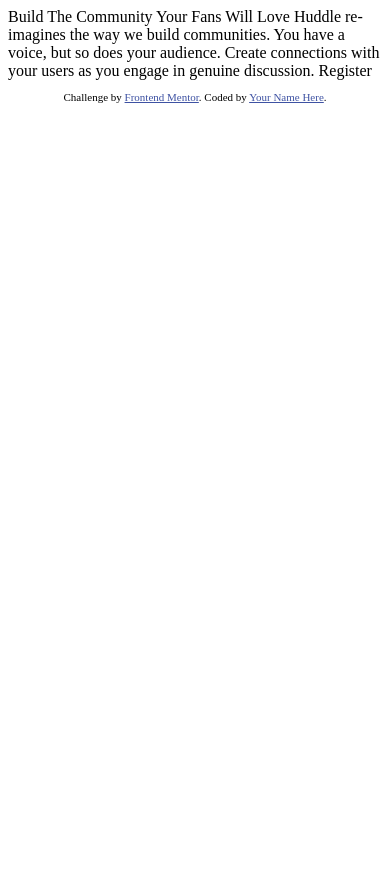
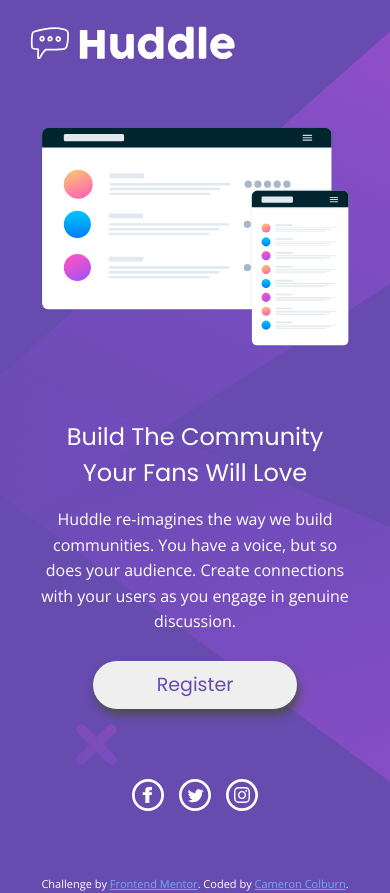
Before and after one commit to cameroncolburn/fm-huddle-landing-page-challenge, a plain HTML site: page index.html in a window 390 px wide. Before the commit the page ends 844 px from the top, so only its background shows below. Drawn offline with nearby package versions, Linux system fonts and the light colour scheme.

Commit message:
first draft solution

```diff
--- a/index.html
+++ b/index.html
@@ -1,33 +1,83 @@
 <!DOCTYPE html>
 <html lang="en">
+
 <head>
   <meta charset="UTF-8">
-  <meta name="viewport" content="width=device-width, initial-scale=1.0"> <!-- displays site properly based on user's device -->
-
+  <meta name="viewport" content="width=device-width, initial-scale=1.0">
+  <!-- displays site properly based on user's device -->
+  <link rel="stylesheet" href="./normalize.css">
   <link rel="icon" type="image/png" sizes="32x32" href="./images/favicon-32x32.png">
+  <link href="https://fonts.googleapis.com/css2?family=Open+Sans&family=Poppins:wght@400;700&display=swap"
+    rel="stylesheet">
+  <!-- <link rel="stylesheet" href="https://stackpath.bootstrapcdn.com/bootstrap/4.5.1/css/bootstrap.min.css"
+    integrity="sha384-VCmXjywReHh4PwowAiWNagnWcLhlEJLA5buUprzK8rxFgeH0kww/aWY76TfkUoSX" crossorigin="anonymous"> -->
+  <link rel="stylesheet" href="style.css">
 
   <title>Frontend Mentor | Huddle landing page with single introductory section</title>
+</head>
 
-  <!-- Feel free to remove these styles or customise in your own stylesheet 👍 -->
-  <style>
-    .attribution { font-size: 11px; text-align: center; }
-    .attribution a { color: hsl(228, 45%, 44%); }
-  </style>
-</head>
 <body>
+  <main>
+    <!-- Header - company logo -->
+    <header>
+      <div class="logo-div">
+        <img class="logo-size" src="images/logo.svg" alt="huddle logo">
+      </div>
+    </header>
 
-  Build The Community Your Fans Will Love
+    <!-- Main content -->
+    <!-- Web page mockup graphic -->
+    <section class="flex-container">
+      <aside class="main-img-div">
+        <div>
+          <img class="img-styling" src="images/illustration-mockups.svg" alt="web page mockup image">
+        </div>
+      </aside>
 
-  Huddle re-imagines the way we build communities. You have a voice, but so does your audience.
-  Create connections with your users as you engage in genuine discussion.
+      <!-- Article - Company description and CTA -->
+      <article class="article-styling">
+        <h1>Build The Community<br> Your Fans Will Love</h1>
+        <p>Huddle re-imagines the way we build communities. You have a voice, but so does your audience.
+          Create connections with your users as you engage in genuine discussion.</p>
+        <button type="button" class="button-styling">Register</button>
+      </article>
+    </section>
 
-  Register
+    <!-- Social media links -->
+    <section>
+      <div>
+        <div class="social-div">
+          <svg class="social-styling" xmlns="http://www.w3.org/2000/svg" width="41" height="41" viewBox="0 0 24 24">
+            <path
+              d="M12 2c5.514 0 10 4.486 10 10s-4.486 10-10 10-10-4.486-10-10 4.486-10 10-10zm0-2c-6.627 0-12 5.373-12 12s5.373 12 12 12 12-5.373 12-12-5.373-12-12-12zm-2 10h-2v2h2v6h3v-6h1.82l.18-2h-2v-.833c0-.478.096-.667.558-.667h1.442v-2.5h-2.404c-1.798 0-2.596.792-2.596 2.308v1.692z" />
+          </svg>
+          <svg class="social-styling" xmlns="http://www.w3.org/2000/svg" width="41" height="41" viewBox="0 0 24 24">
+            <path
+              d="M12 2c5.514 0 10 4.486 10 10s-4.486 10-10 10-10-4.486-10-10 4.486-10 10-10zm0-2c-6.627 0-12 5.373-12 12s5.373 12 12 12 12-5.373 12-12-5.373-12-12-12zm6.5 8.778c-.441.196-.916.328-1.414.388.509-.305.898-.787 1.083-1.362-.476.282-1.003.487-1.564.597-.448-.479-1.089-.778-1.796-.778-1.59 0-2.758 1.483-2.399 3.023-2.045-.103-3.86-1.083-5.074-2.572-.645 1.106-.334 2.554.762 3.287-.403-.013-.782-.124-1.114-.308-.027 1.14.791 2.207 1.975 2.445-.346.094-.726.116-1.112.042.313.978 1.224 1.689 2.3 1.709-1.037.812-2.34 1.175-3.647 1.021 1.09.699 2.383 1.106 3.773 1.106 4.572 0 7.154-3.861 6.998-7.324.482-.346.899-.78 1.229-1.274z" />
+          </svg>
+          <svg class="social-styling" xmlns="http://www.w3.org/2000/svg" width="41" height="41" viewBox="0 0 24 24">
+            <path
+              d="M12 2c5.514 0 10 4.486 10 10s-4.486 10-10 10-10-4.486-10-10 4.486-10 10-10zm0-2c-6.627 0-12 5.373-12 12s5.373 12 12 12 12-5.373 12-12-5.373-12-12-12zm0 7.082c1.602 0 1.792.006 2.425.035 1.627.074 2.385.845 2.46 2.459.028.633.034.822.034 2.424s-.006 1.792-.034 2.424c-.075 1.613-.832 2.386-2.46 2.46-.633.028-.822.035-2.425.035-1.602 0-1.792-.006-2.424-.035-1.63-.075-2.385-.849-2.46-2.46-.028-.632-.035-.822-.035-2.424s.007-1.792.035-2.424c.074-1.615.832-2.386 2.46-2.46.632-.029.822-.034 2.424-.034zm0-1.082c-1.63 0-1.833.007-2.474.037-2.18.1-3.39 1.309-3.49 3.489-.029.641-.036.845-.036 2.474 0 1.63.007 1.834.036 2.474.1 2.179 1.31 3.39 3.49 3.49.641.029.844.036 2.474.036 1.63 0 1.834-.007 2.475-.036 2.176-.1 3.391-1.309 3.489-3.49.029-.64.036-.844.036-2.474 0-1.629-.007-1.833-.036-2.474-.098-2.177-1.309-3.39-3.489-3.489-.641-.03-.845-.037-2.475-.037zm0 2.919c-1.701 0-3.081 1.379-3.081 3.081s1.38 3.081 3.081 3.081 3.081-1.379 3.081-3.081c0-1.701-1.38-3.081-3.081-3.081zm0 5.081c-1.105 0-2-.895-2-2 0-1.104.895-2 2-2 1.104 0 2.001.895 2.001 2s-.897 2-2.001 2zm3.202-5.922c-.397 0-.72.322-.72.72 0 .397.322.72.72.72.398 0 .721-.322.721-.72 0-.398-.322-.72-.721-.72z" />
+          </svg>
+          <!-- <img class="social-styling" src="images/iconmonstr-facebook-5.svg" alt="facebook link"> -->
+          <!-- <img class="social-styling" src="images/iconmonstr-twitter-5.svg" alt="twitter link">
+          <img class="social-styling" src="images/iconmonstr-instagram-15.svg" alt="instagram link"> -->
+        </div>
+      </div>
+    </section>
 
-  <footer>
-    <p class="attribution">
-      Challenge by <a href="https://www.frontendmentor.io?ref=challenge" target="_blank">Frontend Mentor</a>.
-      Coded by <a href="#">Your Name Here</a>.
-    </p>
-  </footer>
+    <!-- Footer Attribution Section -->
+    <div>
+      <div>
+        <p class="attribution">
+          Challenge by <a href="https://www.frontendmentor.io?ref=challenge" target="_blank">Frontend Mentor</a>.
+          Coded by <a href="#">Cameron Colburn</a>.
+        </p>
+      </div>
+    </div>
+
+
+  </main>
 </body>
+
 </html>
--- /dev/null
+++ b/style.css
@@ -0,0 +1,141 @@
+body {
+	height: 100vh;
+	background: hsl(257, 40%, 49%) url("images/bg-desktop.svg") no-repeat left top;
+}
+
+/* Header - company logo */
+.logo-div {
+	padding: 4% 5% 0 5%;
+}
+
+.logo-size {
+	max-width: 220px;
+}
+
+/* Article - Company description and CTA */
+.flex-container {
+	display: flex;
+}
+
+.main-img-div {
+	padding: 5% 4% 1.5% 5%;
+}
+
+.img-styling {
+	max-width: 100%;
+	height: auto;
+}
+
+.article-styling {
+	color: #fff;
+	padding: 6% 10% 1.5% 0;
+	max-width: 457.406px;
+	min-width: 428.250px;
+	height: auto;
+}
+
+h1 {
+	font-family: 'Poppins', sans-serif;
+	font-weight: 400;
+	font-size: 2.5rem;
+	line-height: 1.5;
+}
+
+p {
+	font-family: 'Open Sans', sans-serif;
+	line-height: 1.6;
+}
+
+.button-styling {
+	font-family: 'Poppins', sans-serif;
+	color: hsl(257, 40%, 49%);
+	border: 0;
+	border-radius: 30px 30px;
+	box-shadow: 2px 6px 10px rgb(77, 77, 77);
+	font-size: 1.1875em;
+	padding: 13px 50px;
+	margin: 10px 0;
+}
+
+/* Social media links */
+.social-div {
+	float: right;
+	margin-right: 3.7em;
+}
+
+.social-styling {
+	margin: 0.1em 0.35em;
+}
+
+.social-div svg {
+	fill: #fff;
+}
+
+/* Footer Attribution Section */
+.attribution {
+	font-size: 11px;
+	text-align: center;
+	clear: right;
+	color: #fff;
+	margin: 0;
+}
+
+.attribution a {
+	color: hsl(214, 97%, 71%);
+}
+
+/* Media Queries */
+@media (max-width: 1140px) {
+	.flex-container {
+		flex-direction: column;
+		align-items: center;
+	}
+
+	.main-img-div {
+		padding: 13% 10%;
+	}
+
+	.article-styling {
+		padding: 5%;
+		text-align: center;
+	}
+
+	.button-styling {
+		padding: 13px 64px;
+	}
+
+	.social-div {
+		text-align: center;
+		float: none;
+		margin: 0;
+		padding: 7% 0;
+	}
+}
+
+@media (max-width: 512px) {
+	.article-styling {
+		padding: 0 10%;
+		max-width: unset;
+		min-width: unset;
+		height: auto;
+	}
+
+	h1 {
+		font-size: 1.5rem;
+	}
+
+	.social-div {
+		padding: 15% 0;
+	}
+
+	.social-styling {
+		width: 32px;
+		height: 32px;
+	}
+}
+
+@media (max-width: 375px) {
+	body {
+		background: hsl(257, 40%, 49%) url("images/bg-mobile.svg") no-repeat left top;
+	}
+}
```
Also changed, not shown: images/iconmonstr-facebook-5.svg (added), images/iconmonstr-instagram-15.svg (added), images/iconmonstr-twitter-5.svg (added), normalize.css (added).
